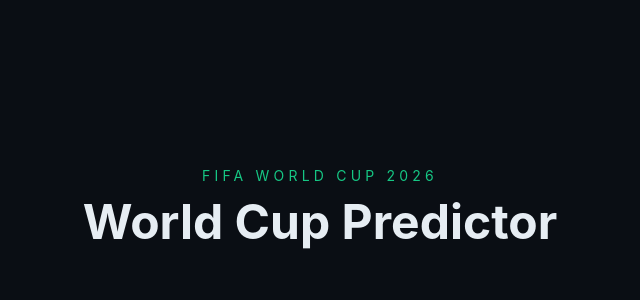
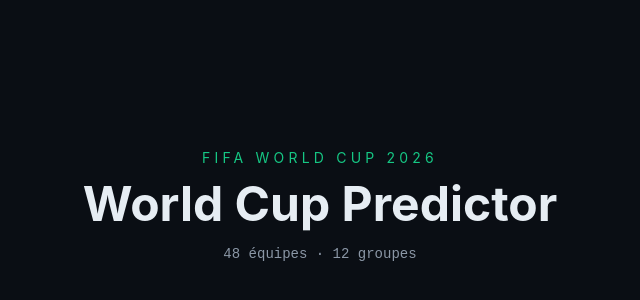
Before and after one commit to NoaTamburrini/examen, a React (Vite) app: page / in a window 1280 px wide. Shown: the part 194-494 px from the top of the page, without its empty margins (320-960 px from the left). Built offline with nearby package versions, Linux system fonts and the light colour scheme.

Commit message:
feat: domain types and validated data loading
Add typed tournament model, JSON parsing with structural validation
(48 teams, 12 groups of 4), and an error screen for invalid data.

```diff
--- a/src/App.tsx
+++ b/src/App.tsx
@@ -1,4 +1,27 @@
+import { useMemo } from 'react'
+import rawData from './data/teams-2026.json'
+import { parseTournament, TournamentDataError } from './logic/loadData'
+import ErrorScreen from './components/ErrorScreen'
+
 export default function App() {
+  const parsed = useMemo(() => {
+    try {
+      return { tournament: parseTournament(rawData), error: null as null | string }
+    } catch (error) {
+      const message =
+        error instanceof TournamentDataError
+          ? error.message
+          : 'Erreur inattendue lors du chargement des données.'
+      return { tournament: null, error: message }
+    }
+  }, [])
+
+  if (parsed.error || !parsed.tournament) {
+    return <ErrorScreen message={parsed.error ?? 'Données introuvables.'} />
+  }
+
+  const { tournament } = parsed
+
   return (
     <div className="min-h-[100dvh] grid place-items-center px-4">
       <div className="text-center">
@@ -6,11 +29,14 @@
           className="text-sm uppercase tracking-[0.3em]"
           style={{ color: 'var(--accent)' }}
         >
-          FIFA World Cup 2026
+          {tournament.tournament}
         </p>
         <h1 className="font-[family-name:var(--font-display)] text-5xl font-bold mt-3">
           World Cup Predictor
         </h1>
+        <p className="mt-4 tabular text-sm" style={{ color: 'var(--text-muted)' }}>
+          {tournament.teams.length} équipes · {tournament.format.groupCount} groupes
+        </p>
       </div>
     </div>
   )
--- /dev/null
+++ b/src/components/ErrorScreen.tsx
@@ -0,0 +1,34 @@
+interface ErrorScreenProps {
+  message: string
+}
+
+export default function ErrorScreen({ message }: ErrorScreenProps) {
+  return (
+    <div className="min-h-[100dvh] grid place-items-center px-6">
+      <div
+        className="max-w-md w-full rounded-2xl border p-8 text-center"
+        style={{
+          background: 'var(--bg-elevated)',
+          borderColor: 'var(--border)',
+          boxShadow: 'var(--shadow)',
+        }}
+      >
+        <div
+          className="mx-auto mb-5 grid h-12 w-12 place-items-center rounded-full text-xl font-bold"
+          style={{ background: 'var(--accent-soft)', color: 'var(--danger)' }}
+        >
+          !
+        </div>
+        <h1 className="font-[family-name:var(--font-display)] text-2xl font-bold">
+          Données indisponibles
+        </h1>
+        <p className="mt-3 text-sm" style={{ color: 'var(--text-muted)' }}>
+          {message}
+        </p>
+        <p className="mt-6 text-xs" style={{ color: 'var(--text-faint)' }}>
+          Vérifiez le fichier teams-2026.json puis rechargez la page.
+        </p>
+      </div>
+    </div>
+  )
+}
--- /dev/null
+++ b/src/logic/loadData.ts
@@ -0,0 +1,92 @@
+import type {
+  Confederation,
+  GroupId,
+  Team,
+  Tournament,
+} from '../types'
+
+export class TournamentDataError extends Error {
+  constructor(message: string) {
+    super(message)
+    this.name = 'TournamentDataError'
+  }
+}
+
+const GROUP_IDS: GroupId[] = [
+  'A', 'B', 'C', 'D', 'E', 'F', 'G', 'H', 'I', 'J', 'K', 'L',
+]
+
+const CONFEDERATIONS: Confederation[] = [
+  'UEFA', 'CONMEBOL', 'CONCACAF', 'CAF', 'AFC', 'OFC',
+]
+
+function isTeam(value: unknown): value is Team {
+  if (typeof value !== 'object' || value === null) return false
+  const team = value as Record<string, unknown>
+  return (
+    typeof team.id === 'number' &&
+    typeof team.name === 'string' &&
+    typeof team.code === 'string' &&
+    typeof team.confederation === 'string' &&
+    CONFEDERATIONS.includes(team.confederation as Confederation) &&
+    typeof team.fifaRanking === 'number' &&
+    typeof team.group === 'string' &&
+    GROUP_IDS.includes(team.group as GroupId)
+  )
+}
+
+export function parseTournament(raw: unknown): Tournament {
+  if (typeof raw !== 'object' || raw === null) {
+    throw new TournamentDataError('Données du tournoi illisibles.')
+  }
+  const data = raw as Record<string, unknown>
+
+  if (!data.format || typeof data.format !== 'object') {
+    throw new TournamentDataError('Format du tournoi manquant.')
+  }
+  if (!data.groups || typeof data.groups !== 'object') {
+    throw new TournamentDataError('Composition des groupes manquante.')
+  }
+  if (!Array.isArray(data.teams)) {
+    throw new TournamentDataError('Liste des équipes manquante.')
+  }
+  if (!data.teams.every(isTeam)) {
+    throw new TournamentDataError('Une ou plusieurs équipes sont invalides.')
+  }
+
+  const teams = data.teams as Team[]
+  const format = data.format as Tournament['format']
+
+  if (teams.length !== format.totalTeams) {
+    throw new TournamentDataError(
+      `${teams.length} équipes trouvées, ${format.totalTeams} attendues.`,
+    )
+  }
+
+  for (const groupId of GROUP_IDS) {
+    const members = teams.filter((team) => team.group === groupId)
+    if (members.length !== format.teamsPerGroup) {
+      throw new TournamentDataError(
+        `Le groupe ${groupId} contient ${members.length} équipes au lieu de ${format.teamsPerGroup}.`,
+      )
+    }
+  }
+
+  return data as unknown as Tournament
+}
+
+export function indexTeamsById(teams: Team[]): Map<number, Team> {
+  return new Map(teams.map((team) => [team.id, team]))
+}
+
+export function teamsByGroup(teams: Team[]): Record<GroupId, Team[]> {
+  const result = {} as Record<GroupId, Team[]>
+  for (const groupId of GROUP_IDS) {
+    result[groupId] = teams
+      .filter((team) => team.group === groupId)
+      .sort((a, b) => a.fifaRanking - b.fifaRanking)
+  }
+  return result
+}
+
+export { GROUP_IDS }
--- /dev/null
+++ b/src/types/index.ts
@@ -0,0 +1,97 @@
+export type GroupId =
+  | 'A' | 'B' | 'C' | 'D' | 'E' | 'F'
+  | 'G' | 'H' | 'I' | 'J' | 'K' | 'L'
+
+export type Confederation =
+  | 'UEFA' | 'CONMEBOL' | 'CONCACAF' | 'CAF' | 'AFC' | 'OFC'
+
+export interface Team {
+  id: number
+  name: string
+  code: string
+  confederation: Confederation
+  fifaRanking: number
+  group: GroupId
+  host?: boolean
+}
+
+export type Tiebreaker =
+  | 'points' | 'goalDifference' | 'goalsScored'
+  | 'headToHead' | 'fairPlay' | 'fifaRanking'
+
+export interface TournamentFormat {
+  totalTeams: number
+  groupCount: number
+  teamsPerGroup: number
+  qualifiedPerGroup: number
+  bestThirdPlaces: number
+  knockoutRounds: string[]
+  groupTiebreakers: Tiebreaker[]
+}
+
+export interface Tournament {
+  tournament: string
+  hosts: string[]
+  dates: { start: string; end: string }
+  format: TournamentFormat
+  groups: Record<GroupId, string[]>
+  teams: Team[]
+}
+
+export interface GroupFixture {
+  id: string
+  group: GroupId
+  homeId: number
+  awayId: number
+}
+
+export interface MatchScore {
+  home: number
+  away: number
+}
+
+export type GroupScores = Record<string, MatchScore>
+
+export interface Standing {
+  team: Team
+  played: number
+  won: number
+  drawn: number
+  lost: number
+  goalsFor: number
+  goalsAgainst: number
+  goalDifference: number
+  points: number
+  rank: number
+}
+
+export type FinishPosition = 1 | 2 | 3 | 4
+
+export interface QualifiedTeam {
+  team: Team
+  group: GroupId
+  position: FinishPosition
+}
+
+export type KnockoutRound = 'R32' | 'R16' | 'QF' | 'SF' | 'F'
+
+export interface KoResult {
+  score?: MatchScore
+  extraTime?: MatchScore
+  penalties?: MatchScore
+  winnerId: number
+}
+
+export type KoResults = Record<string, KoResult>
+
+export interface BracketMatch {
+  id: string
+  round: KnockoutRound
+  slot: number
+  homeId: number | null
+  awayId: number | null
+  homeSource: string
+  awaySource: string
+  winnerId: number | null
+  result: KoResult | null
+}
```
